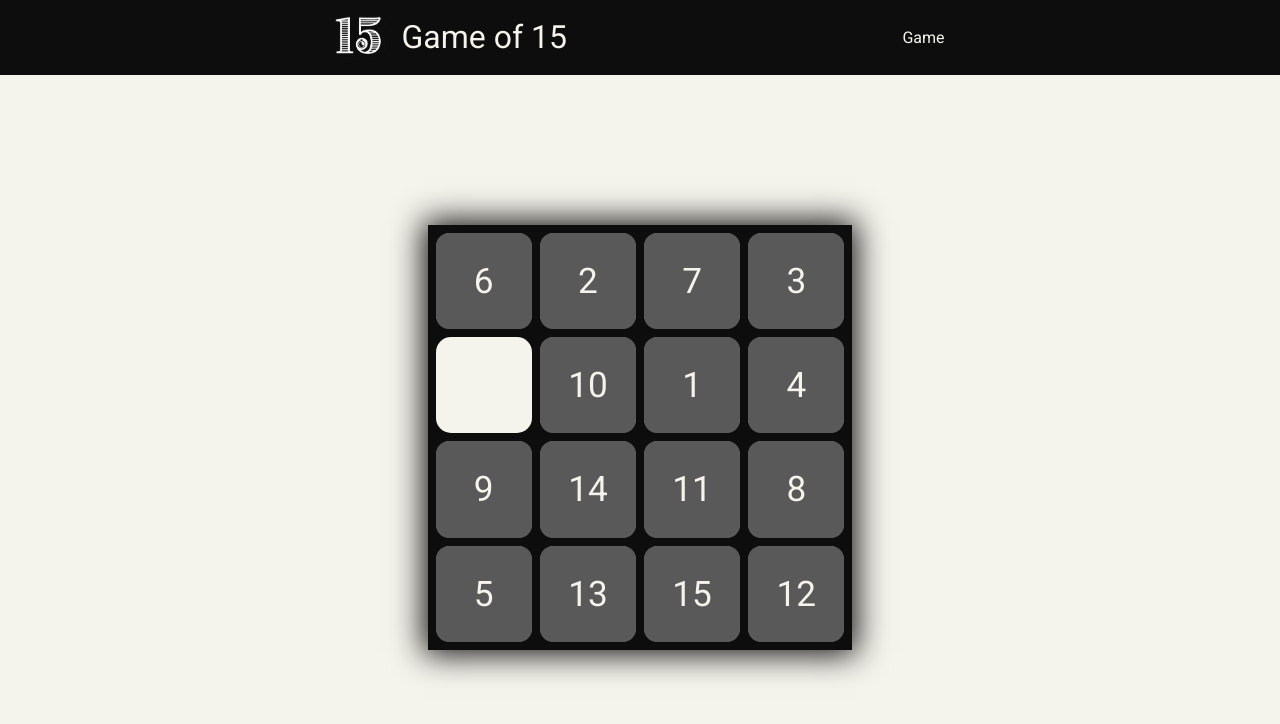
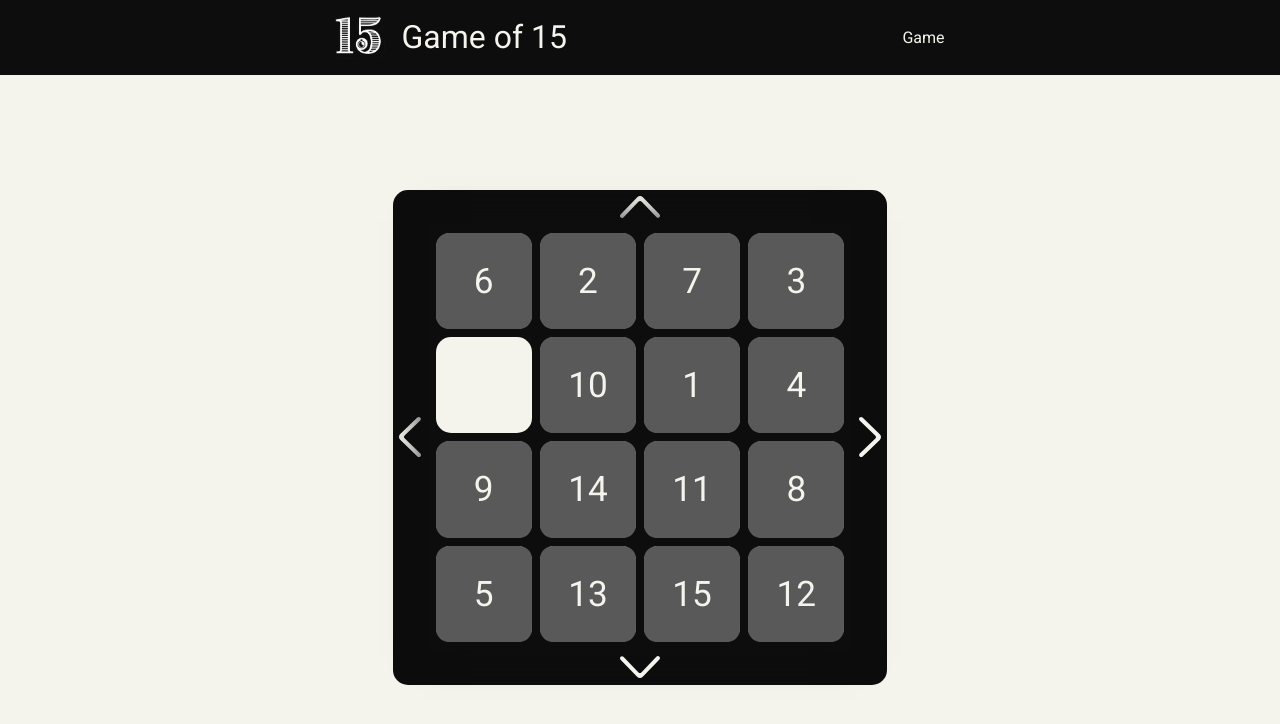
Before and after one commit to SamuelWyck/game-of-15, a Next.js app: page /game in a window 1280 px wide. Shown: the top 724 px of the page. Built offline with nearby package versions, Linux system fonts and the light colour scheme; a web font is replaced by a local one.

Commit message:
Add html for move btns

```diff
--- a/components/gameOf15.jsx
+++ b/components/gameOf15.jsx
@@ -123,12 +123,24 @@ function GameOf15() {
 
     return (
     <section className={styles["game-section"]}>
-        <div className={styles["game-board"]} ref={board}>
-            <div className={styles["tiles-wrapper"]}>
-                {tiles.current}
+        <button className={`${styles["move-button"]} ${styles["move-up"]}`}>
+            <img src="/arrow.svg" alt="arrow" />
+        </button>
+        <div className={styles["board-wrapper"]}>
+            <button className={`${styles["move-button"]} ${styles["move-left"]}`}>
+                <img src="/arrow.svg" alt="arrow" />
+            </button>
+            <div className={styles["game-board"]} ref={board}>
+                <div className={styles["tiles-wrapper"]}>{tiles.current}</div>
+                {cells.current}
             </div>
-            {cells.current}
+            <button className={`${styles["move-button"]} ${styles["move-right"]}`}>
+                <img src="/arrow.svg" alt="arrow" />
+            </button>
         </div>
+        <button className={`${styles["move-button"]} ${styles["move-down"]}`}>
+            <img src="/arrow.svg" alt="arrow" />
+        </button>
     </section>
     );
 };
```
